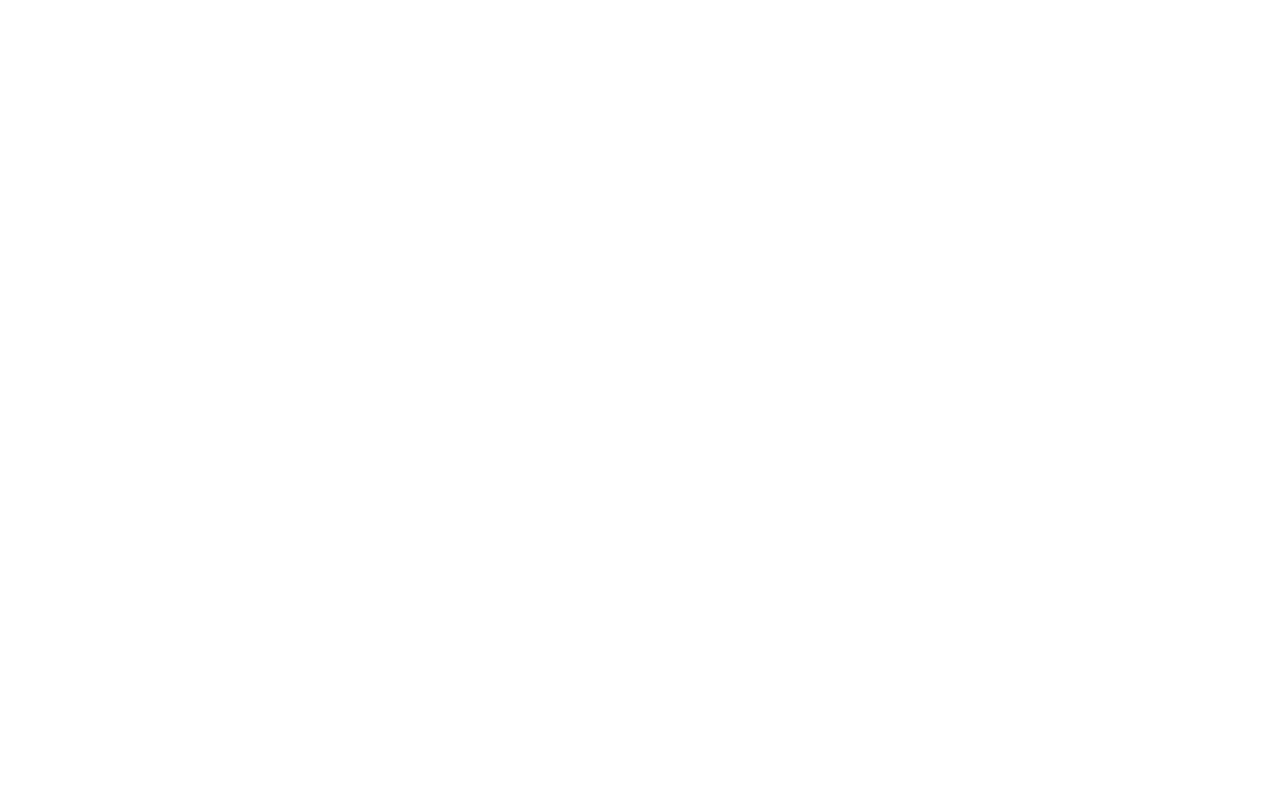
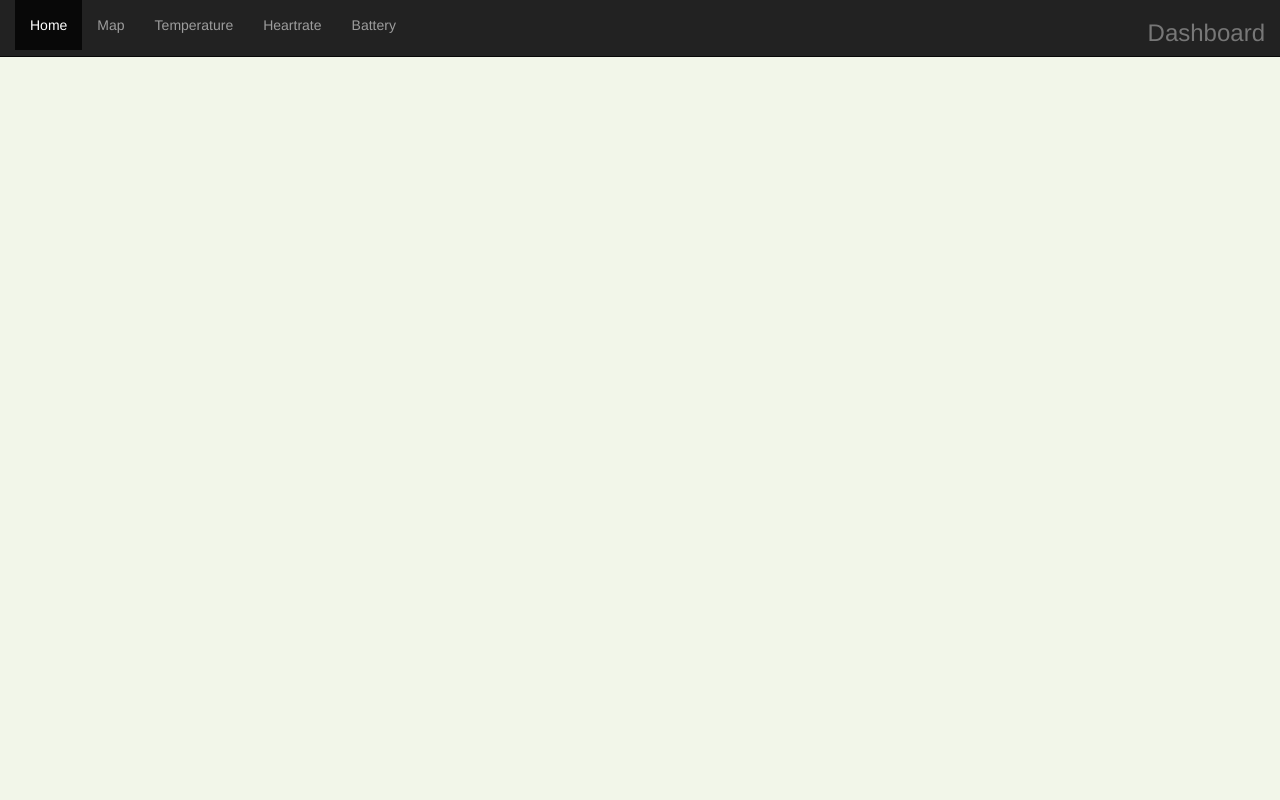
Before and after one commit to daniel-sparemblek/iot-wristband, a Flask app: page / in a window 1280 px wide. Before the commit the page is empty. Run offline with Flask 2, Linux system fonts and the light colour scheme; some libraries are stand-ins or nearby versions.

Commit message:
changes background

```diff
--- /dev/null
+++ b/static/css/style.css
@@ -0,0 +1,32 @@
+html, body, #container {
+
+    height: 100%;
+
+    overflow: hidden;
+
+    width: 100%;
+
+  }
+
+body {
+
+    padding: 0;
+
+    margin: 0;
+
+    background: #f2f6e9;
+
+  }
+
+  .navbar {
+
+    min-height: 50px;
+
+  }
+
+  .header {
+	  background-image: url('/static/images/bg.jpg');
+	  background-size: cover;
+	  background-position: center;
+	  position: relative;
+  }
--- a/templates/index.html
+++ b/templates/index.html
@@ -13,13 +13,28 @@
     <link rel="stylesheet" href="http://cdn.leafletjs.com/leaflet-0.7.2/leaflet.css" />
 
     <link rel="stylesheet" href="http://leaflet.github.io/Leaflet.label/leaflet.label.css" />
-
+	<link rel="stylesheet" href="../static/css/style.css" type="text/css"/>
     <script src="https://code.jquery.com/jquery-3.5.1.slim.js"></script>
 
   </head>
 
   <body>
-
+    <div class="navbar navbar-inverse navbar-fixed-top" role="navigation">
+      <div class="container-fluid">
+        <div class="navbar-collapse collapse">
+          <ul class="nav navbar-nav">
+             <li role="presentation" class="active"><a href="#">Home</a></li>
+             <li role="presentation"><a href="/map">Map</a></li>
+             <li role="presentation"><a href="/temperature">Temperature</a></li>
+             <li role="presentation"><a href="/heartrate">Heartrate</a></li>
+             <li role="presentation"><a href="/battery">Battery</a></li>
+          </ul>
+          <h3 class="text-muted"style="text-align:right;">Dashboard</h3>
+        </div>
+      </div>
+    </div>
+	<header class="page-header header container-fluid">
+	</header>
   </body>
 
 </html>
```
Also changed, not shown: static/images/bg.jpg (added), 1 other file.
